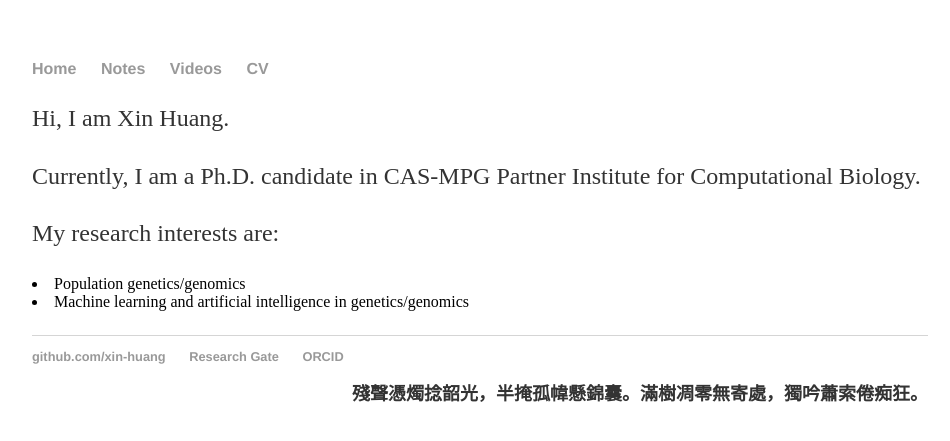
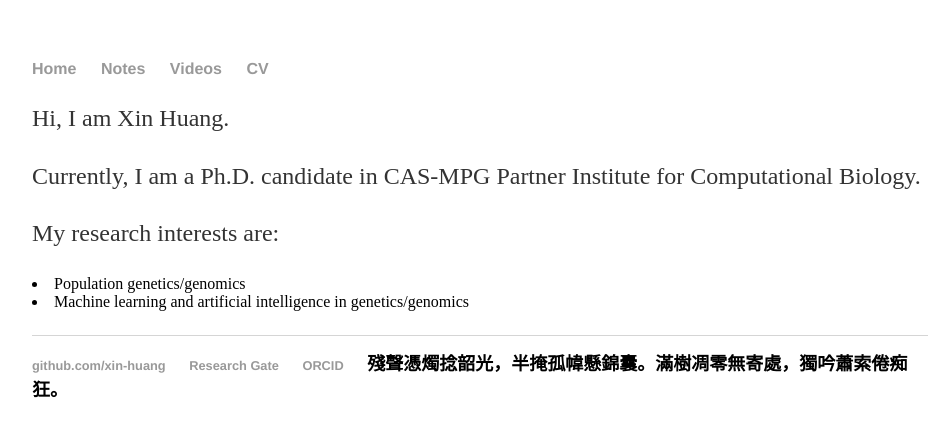
Before and after one commit to xin-huang/xin-huang.github.io, a Jekyll site: the page built from index.html, in a window 1280 px wide. Shown: the top 441 px of the page, without its empty margins (160-1110 px from the left). Built offline with Jekyll 4.4.1, drawn with Linux system fonts in a browser that asks for light colours.

Commit message:
Update css

```diff
--- a/_layouts/default.html
+++ b/_layouts/default.html
@@ -27,7 +27,7 @@
 	        		<li><a href="https://github.com/xin-huang">github.com/xin-huang</a></li>
 				    <li><a href="https://www.researchgate.net/profile/Xin_Huang39">Research Gate</a></li>
 				    <li><a href="http://orcid.org/0000-0002-9918-9602">ORCID</a></li>
-                    <p class="poem">殘聲憑燭捻韶光，半掩孤幃懸錦囊。滿樹凋零無寄處，獨吟蕭索倦痴狂。</p>
+                    <li class="poem">殘聲憑燭捻韶光，半掩孤幃懸錦囊。滿樹凋零無寄處，獨吟蕭索倦痴狂。</li>
                 </ul>
 			</footer>
 		</body>
--- a/css/main.css
+++ b/css/main.css
@@ -50,7 +50,7 @@
 
 .poem
 {
-    font-family: DFKai-SB;
+    font-family: BiauKai;
     font-size: 18px;
     text-align: right;
 }
```
